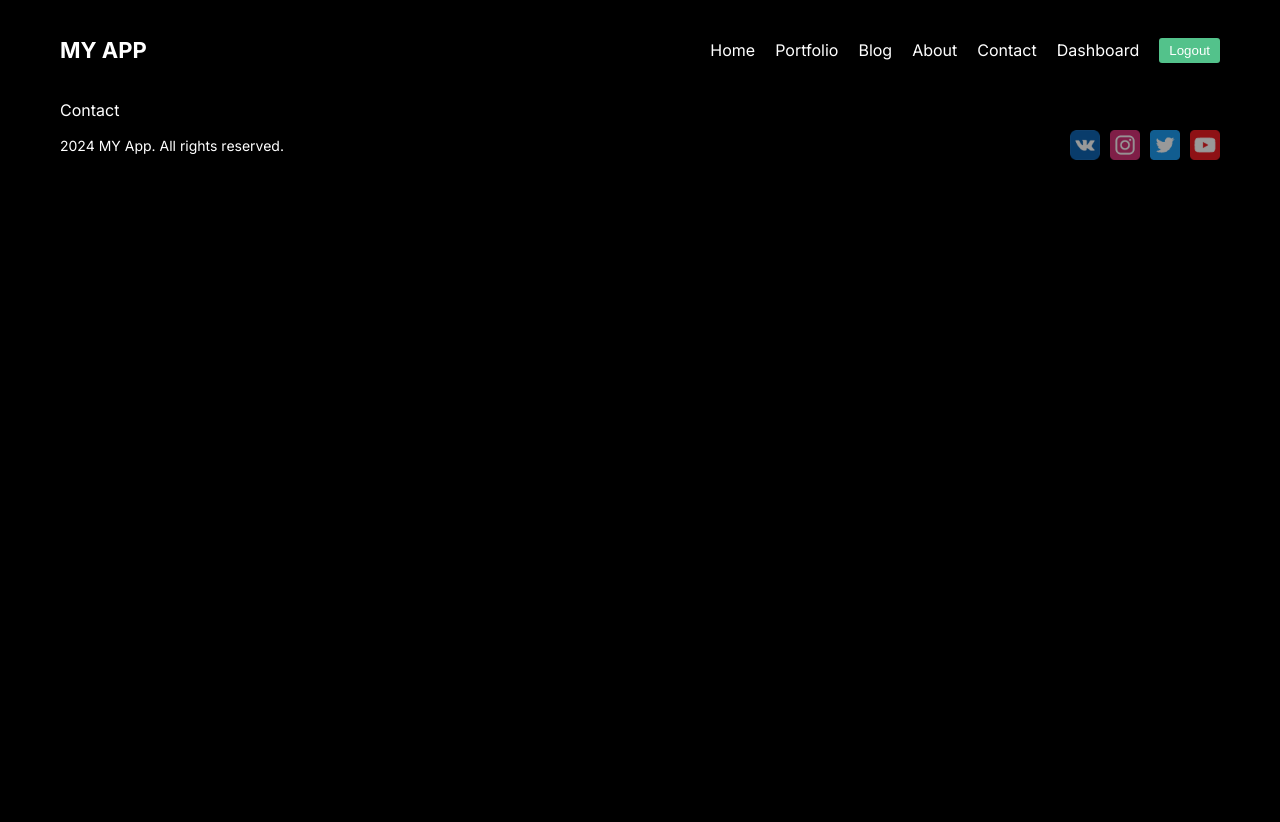
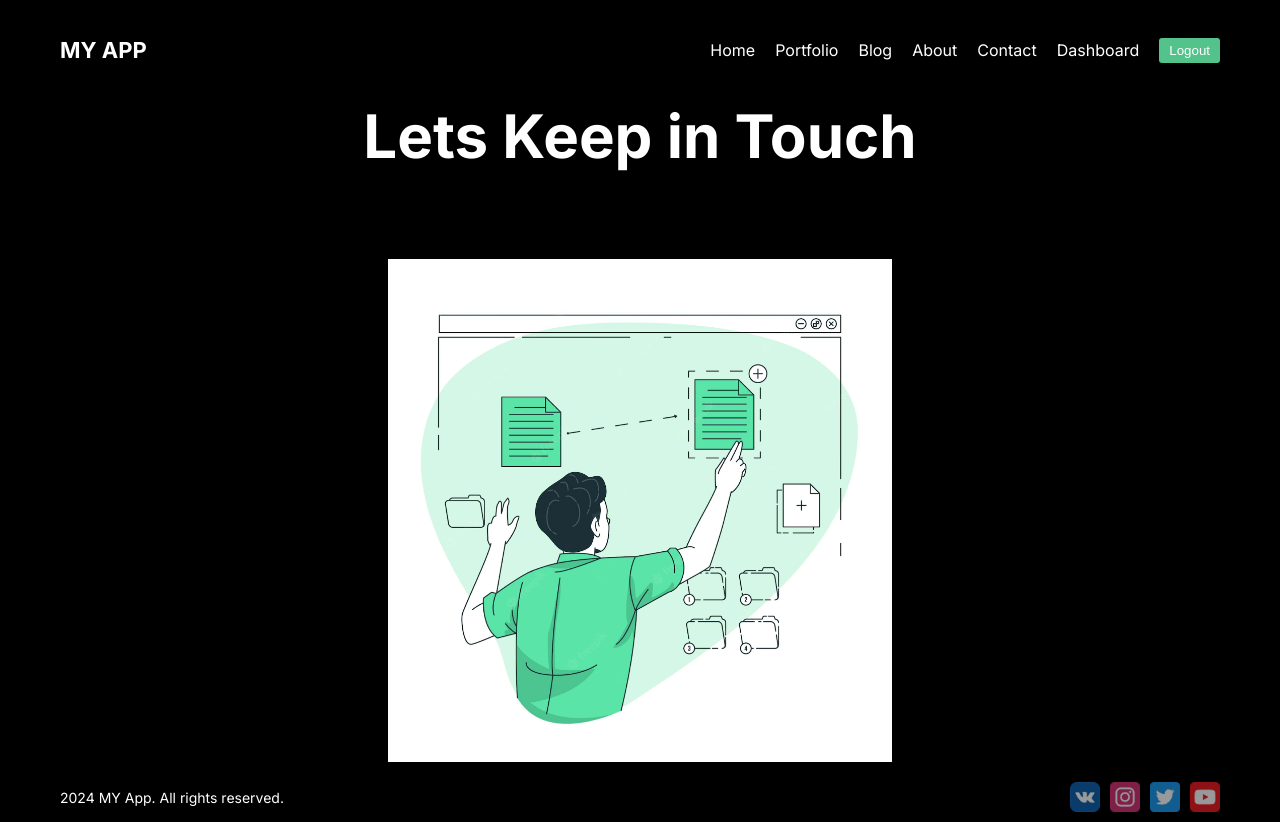
Before and after one commit to MikeSaburov/my_app, a Next.js app: page /contact in a window 1280 px wide. Before the commit the page ends 800 px from the top, so only its background shows below. Built offline with nearby package versions, Linux system fonts and the light colour scheme.

Commit message:
feture(contact): добавил вертску (каринку и заголовок)

```diff
--- a/src/app/contact/page.jsx
+++ b/src/app/contact/page.jsx
@@ -1,7 +1,21 @@
 import styles from './contact.module.css';
+import Image from 'next/image';
+import Button from '@/components/button/button';
 
 const Contact = () => {
-  return <div>Contact</div>;
+  return (
+    <div className={styles.container}>
+      <h1 className={styles.title}>Lets Keep in Touch</h1>
+      <div className={styles.imgContainer}>
+        <Image
+          src="/contact.png"
+          alt="contacts"
+          fill={true}
+          className={styles.image}
+        />
+      </div>
+    </div>
+  );
 };
 
 export default Contact;
```
